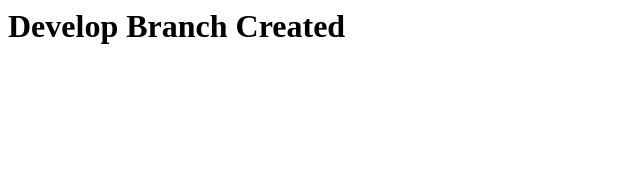
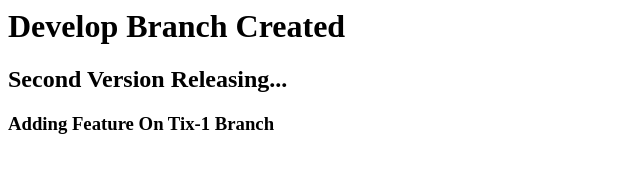
Before and after one commit to CharlesXavier2/version-control, a plain HTML site: page index.html in a window 1280 px wide. Shown: the whole page, without its empty margins (0-640 px from the left). Drawn offline with Linux system fonts and the light colour scheme.

Commit message:
Tix-1 Code Added

```diff
--- a/index.html
+++ b/index.html
@@ -4,5 +4,7 @@
     </head>
     <body>
         <h1>Develop Branch Created</h1>
+        <h2>Second Version Releasing...</h2>
+        <h3>Adding Feature On Tix-1 Branch</h3>
     </body>
 </html>
```
